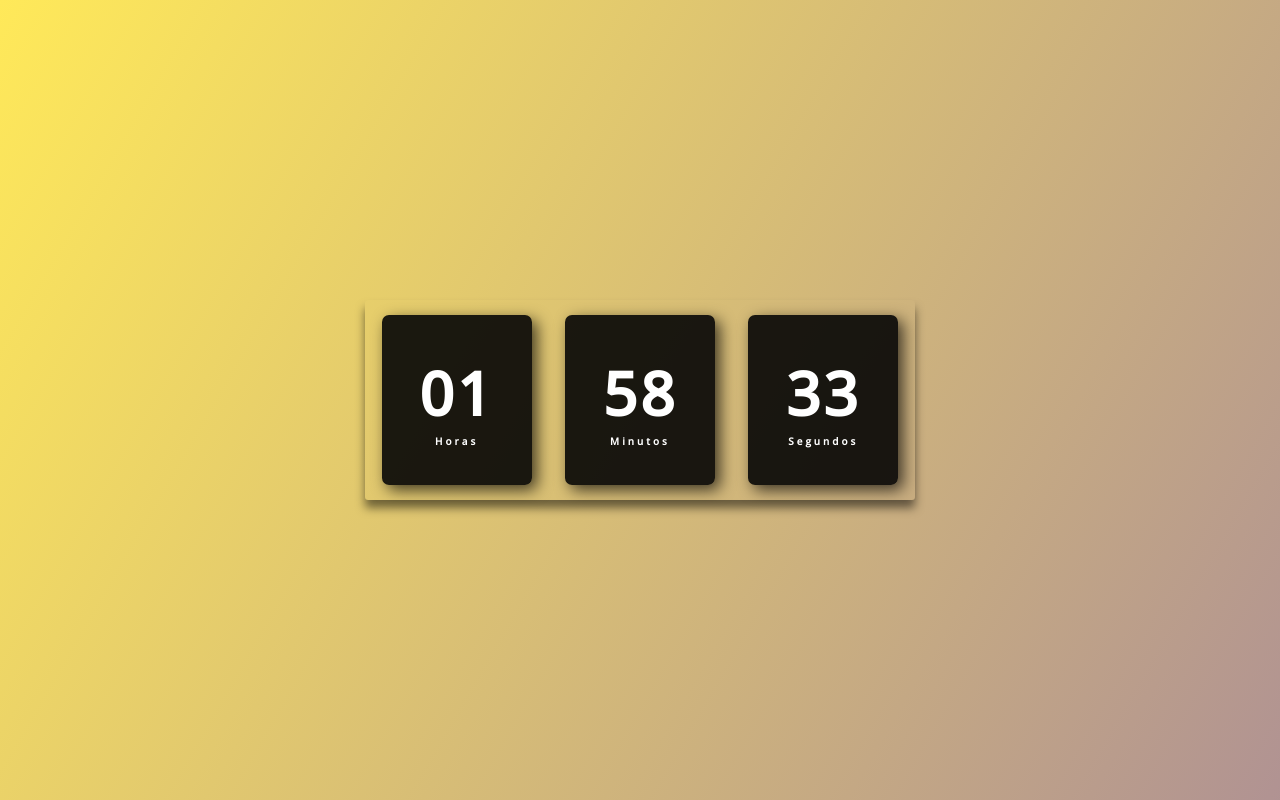
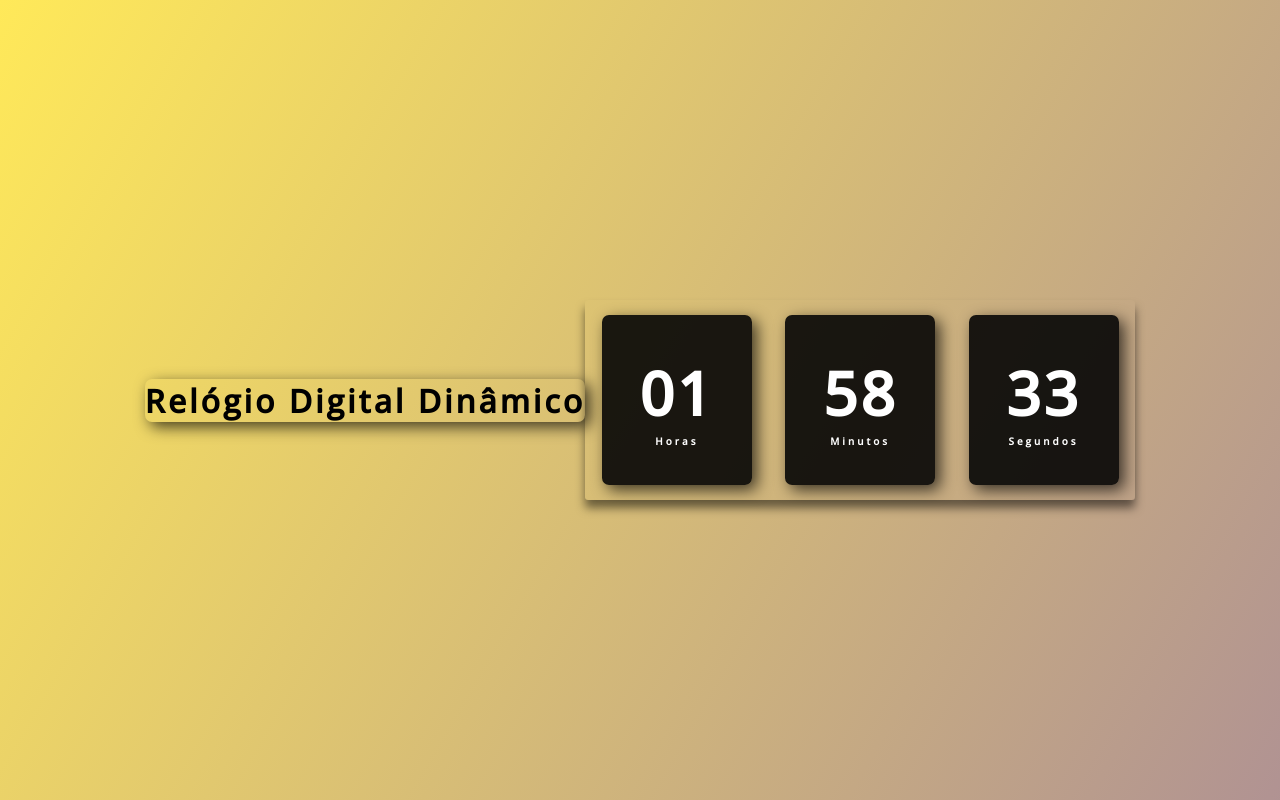
Before and after one commit to Cirov10/Relogio-Digital, a plain HTML site: page index.html in a window 1280 px wide. Drawn offline with nearby package versions, Linux system fonts and the light colour scheme.

Commit message:
Adicinei H1Reólogio Digital

```diff
--- a/index.html
+++ b/index.html
@@ -5,7 +5,8 @@
     <meta http-equiv="X-UA-Compatible" content="IE=edge">
     <meta name="viewport" content="width=device-width, initial-scale=1.0">
     <link rel="stylesheet" href="style.css">
-    <title>Document</title>
+    <title>Relógio Digital</title>
+    <h1 id="Relogio1">Relógio Digital Dinâmico</h1>
 </head>
 <body>
     <div class="relogio">
--- a/style.css
+++ b/style.css
@@ -3,6 +3,18 @@
     margin: 0;
     padding: 0;
     font-family: 'Open Sans', sans-serif;
+}
+
+#Relogio1 {
+    display: flex;
+    align-items: center;
+    justify-content: center;
+    box-shadow: 5px 5px 15px rgba(0, 0, 0, .7);
+    border-radius: 7px;
+    letter-spacing: 3px;
+    align-items: center;
+    justify-content: center;
+
 }
 
 body {
```
